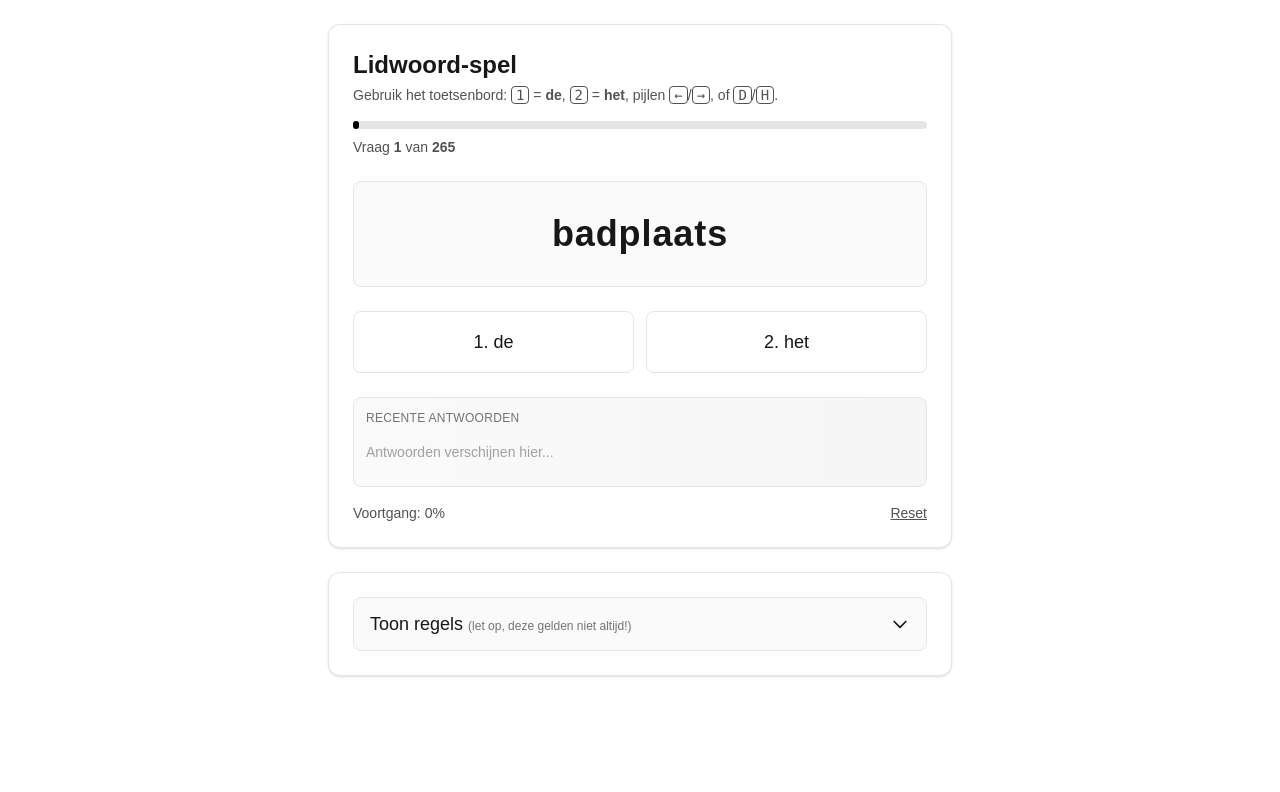
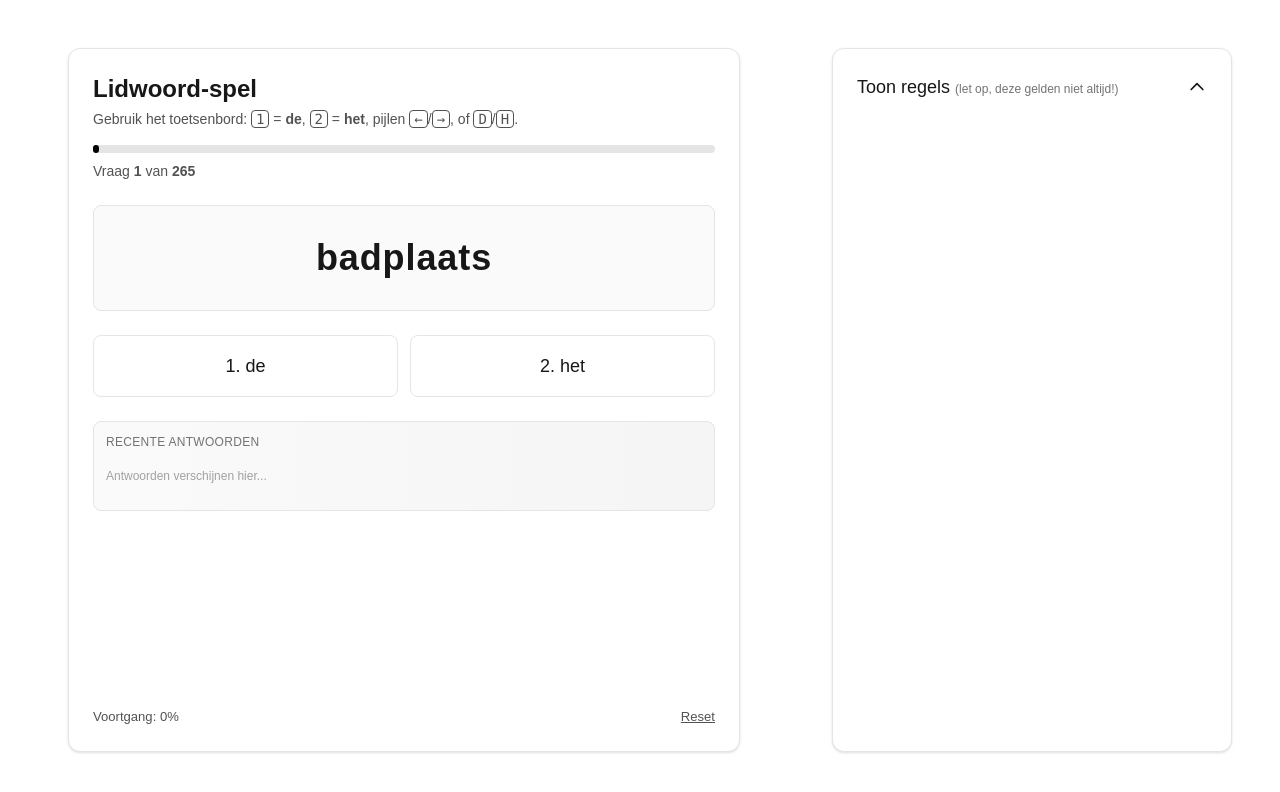
Before and after one commit to karlhorky/nederlands-de-of-het, a Next.js app: page / in a window 1280 px wide. Shown: the top 792 px of the page. Built offline with nearby package versions, Linux system fonts and the light colour scheme.

Commit message:
Add container queries to shrink Game elements when rules shown

```diff
--- a/app/Game.tsx
+++ b/app/Game.tsx
@@ -93,10 +93,12 @@ export default function Game() {
   // show lightweight shell while initializing
   if (!state) {
     return (
-      <main className="mx-auto max-w-2xl p-6">
-        <section className="rounded-xl border border-neutral-200 bg-white p-6 text-neutral-900 shadow-sm dark:border-neutral-800 dark:bg-neutral-900 dark:text-neutral-100">
-          <h1 className="text-2xl font-semibold">Lidwoord-spel</h1>
-          <p className="mt-2 text-sm text-neutral-600 dark:text-neutral-400">
+      <main className="h-full p-3 lg:p-6 min-h-0 flex items-center justify-center @container">
+        <section className="w-full max-w-2xl h-fit rounded-xl border border-neutral-200 bg-white p-4 lg:p-6 @max-h-[350px]:p-3 text-neutral-900 shadow-sm dark:border-neutral-800 dark:bg-neutral-900 dark:text-neutral-100 flex flex-col justify-center">
+          <h1 className="text-xl lg:text-2xl @max-h-[350px]:text-lg @max-[360px]:text-base font-semibold">
+            Lidwoord-spel
+          </h1>
+          <p className="mt-2 text-sm @max-h-[350px]:text-xs text-neutral-600 dark:text-neutral-400">
             Bezig met laden…
           </p>
         </section>
@@ -114,41 +116,51 @@ export default function Game() {
   if (state.done) {
     const wrong = state.answers.filter((a) => !a.correct);
     return (
-      <main className="mx-auto max-w-2xl p-6">
-        <section className="rounded-xl border border-neutral-200 bg-white p-6 text-neutral-900 shadow-sm dark:border-neutral-800 dark:bg-neutral-900 dark:text-neutral-100">
-          <h1 className="mb-2 text-2xl font-semibold">Klaar!</h1>
-          <p className="mb-6 text-neutral-700 dark:text-neutral-300">
+      <main className="h-full p-3 lg:p-6 min-h-0 flex items-center justify-center @container">
+        <section className="w-full max-w-2xl h-fit max-h-full rounded-xl border border-neutral-200 bg-white p-4 lg:p-6 @max-h-[350px]:p-3 text-neutral-900 shadow-sm dark:border-neutral-800 dark:bg-neutral-900 dark:text-neutral-100 flex flex-col overflow-hidden">
+          <div className="flex-shrink-0">
+            <h1 className="mb-2 text-xl lg:text-2xl @max-h-[350px]:text-lg @max-[360px]:text-base font-semibold">
+              Klaar!
+            </h1>
+            <p className="mb-4 lg:mb-6 @max-h-[350px]:mb-3 text-neutral-700 @max-h-[350px]:text-sm dark:text-neutral-300">
               Je had <strong>{correctCount}</strong> van de{' '}
               <strong>{total}</strong> goed.
             </p>
+          </div>
 
           {wrong.length > 0 ? (
             <>
-              <h2 className="mb-3 text-lg font-semibold">
+              <div className="flex-1 min-h-0 flex flex-col">
+                <h2 className="mb-3 text-base lg:text-lg font-semibold flex-shrink-0">
                   Herhalen — fout gemaakte woorden
                 </h2>
-              <ul className="mb-6 space-y-2">
+                <div className="flex-1 overflow-y-auto min-h-0">
+                  <ul className="mb-4 lg:mb-6 space-y-2">
                     {wrong.map((a) => {
                       const w = dataset[a.index]!;
                       return (
                         <li
                           key={`wrong-${a.index}`}
-                      className="flex items-center justify-between rounded-lg border border-neutral-200 p-3 dark:border-neutral-800"
+                          className="flex items-center justify-between rounded-lg border border-neutral-200 p-2 lg:p-3 dark:border-neutral-800"
                         >
                           <span>
-                        <span className="mr-2 rounded bg-neutral-100 px-2 py-0.5 text-sm text-neutral-800 dark:bg-neutral-800 dark:text-neutral-100">
+                            <span className="mr-2 rounded bg-neutral-100 px-2 py-0.5 text-xs lg:text-sm text-neutral-800 dark:bg-neutral-800 dark:text-neutral-100">
                               {a.chosen}
                             </span>
-                        <span className="font-medium">{w.word}</span>
+                            <span className="font-medium text-sm lg:text-base">
+                              {w.word}
                             </span>
-                      <span className="text-sm text-neutral-600 dark:text-neutral-400">
+                          </span>
+                          <span className="text-xs lg:text-sm text-neutral-600 dark:text-neutral-400">
                             juist: <strong>{w.article}</strong>
                           </span>
                         </li>
                       );
                     })}
                   </ul>
-              <div className="flex gap-3">
+                </div>
+              </div>
+              <div className="flex gap-3 @max-h-[350px]:gap-2 flex-shrink-0">
                 <button
                   onClick={() => {
                     const fresh = createGameStateFromIndices(
@@ -156,7 +168,7 @@ export default function Game() {
                     );
                     save(fresh);
                   }}
-                  className="inline-flex items-center justify-center rounded-lg border border-neutral-200 bg-white px-4 py-2 text-sm font-medium text-neutral-900 hover:bg-neutral-50 focus:outline-none focus-visible:ring-2 focus-visible:ring-black dark:border-neutral-700 dark:bg-neutral-900 dark:text-neutral-100 dark:hover:bg-neutral-800"
+                  className="inline-flex items-center justify-center rounded-lg border border-neutral-200 bg-white px-3 lg:px-4 @max-h-[350px]:px-2 py-2 text-xs lg:text-sm @max-h-[350px]:text-xs font-medium text-neutral-900 hover:bg-neutral-50 focus:outline-none focus-visible:ring-2 focus-visible:ring-black dark:border-neutral-700 dark:bg-neutral-900 dark:text-neutral-100 dark:hover:bg-neutral-800"
                 >
                   Oefen opnieuw (alleen fouten)
                 </button>
@@ -165,14 +177,14 @@ export default function Game() {
                     const fresh = createFreshGameState(dataset.length);
                     save(fresh);
                   }}
-                  className="inline-flex items-center justify-center rounded-lg bg-black px-4 py-2 text-sm font-medium text-white hover:bg-black/90 focus:outline-none focus-visible:ring-2 focus-visible:ring-black"
+                  className="inline-flex items-center justify-center rounded-lg bg-black px-3 lg:px-4 @max-h-[350px]:px-2 py-2 text-xs lg:text-sm @max-h-[350px]:text-xs font-medium text-white hover:bg-black/90 focus:outline-none focus-visible:ring-2 focus-visible:ring-black"
                 >
                   Oefen opnieuw (alles)
                 </button>
               </div>
             </>
           ) : (
-            <div className="rounded-lg bg-green-50 p-4 text-green-900 dark:bg-green-900/40 dark:text-green-100">
+            <div className="rounded-lg bg-green-50 p-4 text-green-900 dark:bg-green-900/40 dark:text-green-100 flex-shrink-0">
               Top! Alles goed 🎉
             </div>
           )}
@@ -182,11 +194,13 @@ export default function Game() {
   }
 
   return (
-    <main className="mx-auto max-w-2xl p-6">
-      <section className="rounded-xl border border-neutral-200 bg-white p-6 text-neutral-900 shadow-sm dark:border-neutral-800 dark:bg-neutral-900 dark:text-neutral-100">
-        <header className="mb-6">
-          <h1 className="text-2xl font-semibold">Lidwoord-spel</h1>
-          <p className="mt-1 text-sm text-neutral-600 dark:text-neutral-400">
+    <main className="h-full min-h-0 p-3 lg:p-6 flex items-stretch justify-center @container">
+      <section className="w-full max-w-2xl h-full flex flex-col rounded-xl border border-neutral-200 bg-white p-4 lg:p-6 text-neutral-900 shadow-sm dark:border-neutral-800 dark:bg-neutral-900 dark:text-neutral-100 [container-type:size] [container-name:game]">
+        <header className="mb-4 lg:mb-6 scale-margin-medium scale-margin-small scale-margin-tiny scale-margin-mini flex-shrink-0">
+          <h1 className="text-xl lg:text-2xl scale-on-large scale-on-medium scale-on-small font-semibold">
+            Lidwoord-spel
+          </h1>
+          <p className="mt-1 text-xs lg:text-sm scale-on-tiny text-neutral-600 dark:text-neutral-400 hide-on-large">
             Gebruik het toetsenbord:{' '}
             <kbd className="rounded border px-1">1</kbd> = <b>de</b>,{' '}
             <kbd className="rounded border px-1">2</kbd> = <b>het</b>, pijlen{' '}
@@ -195,22 +209,23 @@ export default function Game() {
             <kbd className="rounded border px-1">D</kbd>/
             <kbd className="rounded border px-1">H</kbd>.
           </p>
-          <div className="mt-4 h-2 w-full rounded-full bg-neutral-200 dark:bg-neutral-800">
+          <div className="mt-3 lg:mt-4 h-2 scale-progress-mini w-full rounded-full bg-neutral-200 dark:bg-neutral-800">
             <div
-              className="h-2 rounded-full bg-black transition-all dark:bg-white"
+              className="h-2 scale-progress-mini rounded-full bg-black transition-all dark:bg-white"
               style={{ width: `${Math.max(1, Math.floor(progress * 100))}%` }}
               aria-hidden="true"
             />
           </div>
-          <p className="mt-2 text-sm text-neutral-600 dark:text-neutral-400">
+          <p className="mt-2 text-xs lg:text-sm scale-on-tiny text-neutral-600 dark:text-neutral-400 hide-on-short">
             Vraag <strong>{state.answers.length + 1}</strong> van{' '}
             <strong>{total}</strong>
           </p>
         </header>
 
-        <div className="mb-6">
+        <div className="flex-1 flex flex-col min-h-0">
+          <div className="mb-4 lg:mb-6 scale-margin-medium scale-margin-small scale-margin-tiny scale-margin-mini flex-shrink-0">
             <div
-            className="mb-6 rounded-lg border border-neutral-200 bg-neutral-50 px-4 py-8 text-center text-4xl font-semibold tracking-wide dark:border-neutral-800 dark:bg-neutral-800"
+              className="mb-4 lg:mb-6 scale-margin-medium scale-margin-small scale-margin-tiny scale-margin-mini rounded-lg border border-neutral-200 bg-neutral-50 px-4 py-6 lg:py-8 scale-word-large scale-word-medium scale-word-small scale-word-tiny scale-word-mini text-center text-2xl lg:text-4xl font-semibold tracking-wide dark:border-neutral-800 dark:bg-neutral-800"
               aria-live="polite"
             >
               {current.word}
@@ -221,7 +236,7 @@ export default function Game() {
                 ref={btnDeRef}
                 onClick={() => answer('de')}
                 aria-keyshortcuts="1 D ArrowLeft"
-              className={`inline-flex items-center justify-center rounded-lg border border-neutral-200 px-5 py-4 text-lg font-medium text-current hover:bg-neutral-50 focus:outline-none focus-visible:ring-2 focus-visible:ring-black dark:border-neutral-700 dark:hover:bg-neutral-800 ${
+                className={`inline-flex items-center justify-center rounded-lg border border-neutral-200 px-3 lg:px-5 py-3 lg:py-4 scale-buttons-medium scale-buttons-small scale-buttons-tiny scale-buttons-mini text-base lg:text-lg font-medium text-current hover:bg-neutral-50 focus:outline-none focus-visible:ring-2 focus-visible:ring-black dark:border-neutral-700 dark:hover:bg-neutral-800 ${
                   flash &&
                   state.answers.length > 0 &&
                   state.answers[state.answers.length - 1]?.chosen === 'de'
@@ -237,7 +252,7 @@ export default function Game() {
                 ref={btnHetRef}
                 onClick={() => answer('het')}
                 aria-keyshortcuts="2 H ArrowRight"
-              className={`inline-flex items-center justify-center rounded-lg border border-neutral-200 px-5 py-4 text-lg font-medium text-current hover:bg-neutral-50 focus:outline-none focus-visible:ring-2 focus-visible:ring-black dark:border-neutral-700 dark:hover:bg-neutral-800 ${
+                className={`inline-flex items-center justify-center rounded-lg border border-neutral-200 px-3 lg:px-5 py-3 lg:py-4 scale-buttons-medium scale-buttons-small scale-buttons-tiny scale-buttons-mini text-base lg:text-lg font-medium text-current hover:bg-neutral-50 focus:outline-none focus-visible:ring-2 focus-visible:ring-black dark:border-neutral-700 dark:hover:bg-neutral-800 ${
                   flash &&
                   state.answers.length > 0 &&
                   state.answers[state.answers.length - 1]?.chosen === 'het'
@@ -253,8 +268,8 @@ export default function Game() {
           </div>
 
           {/* Recent answers ticker - always shown to prevent height changes */}
-        <div className="mb-4 overflow-hidden rounded-lg border border-neutral-200 bg-gradient-to-r from-neutral-50 to-neutral-100 p-3 dark:border-neutral-700 dark:from-neutral-800 dark:to-neutral-700">
-          <div className="mb-2 text-xs font-medium uppercase tracking-wide text-neutral-500 dark:text-neutral-400">
+          <div className="mb-4 scale-margin-medium scale-margin-small scale-margin-tiny scale-margin-mini overflow-hidden rounded-lg border border-neutral-200 bg-gradient-to-r from-neutral-50 to-neutral-100 p-3 scale-padding-medium scale-padding-small scale-padding-tiny scale-padding-mini dark:border-neutral-700 dark:from-neutral-800 dark:to-neutral-700 flex-shrink-0">
+            <div className="mb-2 text-xs scale-on-tiny font-medium uppercase tracking-wide text-neutral-500 dark:text-neutral-400">
               Recente antwoorden
             </div>
             <div className="flex items-center gap-2 overflow-x-auto pb-1 min-h-[2.5rem]">
@@ -268,14 +283,16 @@ export default function Game() {
                     return (
                       <div
                         key={`recent-${recentAnswer.index}-${state.answers.length}`}
-                      className={`flex min-w-0 flex-shrink-0 items-center gap-2 rounded-md px-3 py-2 text-sm transition-all ${
+                        className={`flex min-w-0 flex-shrink-0 items-center gap-2 rounded-md px-3 py-2 scale-padding-small scale-padding-tiny scale-padding-mini text-xs scale-on-tiny transition-all ${
                           isCorrect
                             ? 'bg-green-100 text-green-800 dark:bg-green-900/30 dark:text-green-300'
                             : 'bg-red-100 text-red-800 dark:bg-red-900/30 dark:text-red-300'
                         }`}
                       >
-                      <span className="text-xs">{isCorrect ? '✓' : '✗'}</span>
-                      <span className="text-xs opacity-75">
+                        <span className="text-xs scale-on-tiny">
+                          {isCorrect ? '✓' : '✗'}
+                        </span>
+                        <span className="text-xs scale-on-tiny opacity-75">
                           {isCorrect ? (
                             <>
                               {recentAnswer.chosen} {word.word}
@@ -293,14 +310,15 @@ export default function Game() {
                     );
                   })
               ) : (
-              <div className="text-sm text-neutral-400 dark:text-neutral-500">
+                <div className="text-xs scale-on-tiny text-neutral-400 dark:text-neutral-500">
                   Antwoorden verschijnen hier...
                 </div>
               )}
             </div>
           </div>
+        </div>
 
-        <footer className="flex items-center justify-between text-sm text-neutral-600 dark:text-neutral-400">
+        <footer className="flex items-center justify-between text-neutral-600 dark:text-neutral-400 flex-shrink-0 footer-text">
           <span>Voortgang: {Math.round(progress * 100)}%</span>
           <button
             className="underline hover:no-underline focus:outline-none focus-visible:ring-2 focus-visible:ring-black"
--- a/app/globals.css
+++ b/app/globals.css
@@ -1,4 +1,97 @@
 @import 'tailwindcss';
+
+/* Height-based container queries for game card - balanced approach */
+@container game (height < 32rem) {
+  .hide-on-large {
+    @apply hidden;
+  }
+  .scale-on-large {
+    @apply text-base;
+  }
+  .scale-word-large {
+    @apply text-3xl py-5;
+  }
+}
+
+@container game (height < 28rem) {
+  .hide-on-short {
+    @apply hidden;
+  }
+  .scale-on-medium {
+    @apply text-sm;
+  }
+  .scale-padding-medium {
+    @apply p-3;
+  }
+  .scale-margin-medium {
+    @apply mb-3;
+  }
+  .scale-word-medium {
+    @apply text-2xl py-4;
+  }
+  .scale-buttons-medium {
+    @apply py-2.5 text-base;
+  }
+}
+
+@container game (height < 24rem) {
+  .scale-on-small {
+    @apply text-xs;
+  }
+  .scale-padding-small {
+    @apply p-2;
+  }
+  .scale-margin-small {
+    @apply mb-2;
+  }
+  .scale-buttons-small {
+    @apply py-2 text-sm;
+  }
+  .scale-word-small {
+    @apply text-xl py-3;
+  }
+}
+
+@container game (height < 20rem) {
+  .scale-on-tiny {
+    @apply text-xs;
+  }
+  .scale-padding-tiny {
+    @apply p-1.5;
+  }
+  .scale-margin-tiny {
+    @apply mb-1.5;
+  }
+  .scale-buttons-tiny {
+    @apply py-1.5 text-xs;
+  }
+  .scale-word-tiny {
+    @apply text-lg py-2;
+  }
+}
+
+@container game (height < 16rem) {
+  .scale-word-mini {
+    @apply text-base py-1;
+  }
+  .scale-buttons-mini {
+    @apply py-1 text-xs;
+  }
+  .scale-progress-mini {
+    @apply h-1;
+  }
+  .scale-padding-mini {
+    @apply p-1;
+  }
+  .scale-margin-mini {
+    @apply mb-1;
+  }
+}
+
+/* Footer text scaling based on container height */
+.footer-text {
+  font-size: clamp(0.7rem, 2cqh, 0.875rem);
+}
 
 /* Design tokens */
 :root {
--- a/app/layout.tsx
+++ b/app/layout.tsx
@@ -11,8 +11,8 @@ export default function RootLayout({
   children: React.ReactNode;
 }) {
   return (
-    <html lang="nl">
-      <body className="min-h-dvh antialiased bg-neutral-50 text-neutral-900 dark:bg-neutral-950 dark:text-neutral-100">
+    <html lang="nl" className="h-full">
+      <body className="h-full antialiased bg-neutral-50 text-neutral-900 dark:bg-neutral-950 dark:text-neutral-100">
         {children}
       </body>
     </html>
--- a/app/page.tsx
+++ b/app/page.tsx
@@ -2,11 +2,17 @@ import Game from './Game';
 
 export default function Page() {
   return (
-    <>
+    <div className="h-full flex flex-col lg:flex-row lg:gap-6 lg:p-6 overflow-hidden">
+      {/* Game Section */}
+      <div className="flex-1 lg:min-w-0 min-h-0 flex flex-col overflow-hidden">
         <Game />
-      <div className="mx-auto max-w-2xl p-6 pt-0">
-        <details className="rounded-xl border border-neutral-200 bg-white p-6 text-neutral-900 shadow-sm dark:border-neutral-800 dark:bg-neutral-900 dark:text-neutral-100">
-          <summary className="cursor-pointer list-none flex items-center justify-between w-full px-4 py-3 text-lg font-medium bg-neutral-50 hover:bg-neutral-100 dark:bg-neutral-800 dark:hover:bg-neutral-700 rounded-lg border border-neutral-200 dark:border-neutral-700 focus:outline-none focus-visible:ring-2 focus-visible:ring-black transition-colors [&::-webkit-details-marker]:hidden">
+      </div>
+
+      {/* Rules Section */}
+      <div className="flex-shrink-0 lg:w-96 xl:w-[28rem] min-h-0 max-h-[40vh] sm:max-h-[50vh] flex justify-center lg:max-h-full overflow-hidden">
+        <div className="w-full max-w-2xl lg:max-w-none h-full p-3 lg:p-6">
+          <details className="h-full rounded-xl border border-neutral-200 bg-white text-neutral-900 shadow-sm dark:border-neutral-800 dark:bg-neutral-900 dark:text-neutral-100 flex flex-col overflow-hidden">
+            <summary className="cursor-pointer list-none flex items-center justify-between w-full text-base lg:text-lg font-medium focus:outline-none focus-visible:ring-2 focus-visible:ring-black transition-colors [&::-webkit-details-marker]:hidden flex-shrink-0 p-4 lg:p-6">
               <span>
                 Toon regels{' '}
                 <span className="text-xs font-normal text-neutral-500 dark:text-neutral-400">
@@ -14,7 +20,7 @@ export default function Page() {
                 </span>
               </span>
               <svg
-              className="w-5 h-5 transition-transform duration-200 [details[open]_&]:rotate-180"
+                className="w-5 h-5 transition-transform rotate-180 duration-200 [details[open]_&]:rotate-0"
                 fill="none"
                 stroke="currentColor"
                 viewBox="0 0 24 24"
@@ -28,68 +34,69 @@ export default function Page() {
               </svg>
             </summary>
 
-          <div className="mt-4 grid grid-cols-1 gap-6 min-[480px]:grid-cols-2">
+            <div className="flex-1 overflow-y-auto min-h-0 p-4 lg:p-6">
+              <div className="grid grid-cols-1 gap-4 lg:gap-6 min-[480px]:grid-cols-2 lg:grid-cols-1 xl:grid-cols-2 pb-4">
                 <div>
-              <h3 className="mb-3 text-lg font-semibold text-neutral-900 dark:text-neutral-100">
+                  <h3 className="mb-3 text-base lg:text-lg font-semibold text-neutral-900 dark:text-neutral-100">
                     DE-woorden
                   </h3>
-              <ul className="space-y-2 text-sm">
-                <li className="rounded-lg border border-neutral-100 p-3 dark:border-neutral-800">
+                  <ul className="space-y-2 text-xs lg:text-sm">
+                    <li className="rounded-lg border border-neutral-100 p-2 lg:p-3 dark:border-neutral-800">
                       <strong>Woorden in het meervoud</strong>
                     </li>
-                <li className="rounded-lg border border-neutral-100 p-3 dark:border-neutral-800">
+                    <li className="rounded-lg border border-neutral-100 p-2 lg:p-3 dark:border-neutral-800">
                       <strong>Beroepen</strong>
                     </li>
-                <li className="rounded-lg border border-neutral-100 p-3 dark:border-neutral-800">
+                    <li className="rounded-lg border border-neutral-100 p-2 lg:p-3 dark:border-neutral-800">
                       <strong>Personen</strong>
                     </li>
-                <li className="rounded-lg border border-neutral-100 p-3 dark:border-neutral-800">
+                    <li className="rounded-lg border border-neutral-100 p-2 lg:p-3 dark:border-neutral-800">
                       <strong>Bergen en rivieren</strong>
                     </li>
-                <li className="rounded-lg border border-neutral-100 p-3 dark:border-neutral-800">
+                    <li className="rounded-lg border border-neutral-100 p-2 lg:p-3 dark:border-neutral-800">
                       <strong>Groenten, fruit, bomen en planten</strong>
                     </li>
-                <li className="rounded-lg border border-neutral-100 p-3 dark:border-neutral-800">
+                    <li className="rounded-lg border border-neutral-100 p-2 lg:p-3 dark:border-neutral-800">
                       <strong>Letters en cijfers</strong>
                     </li>
-                <li className="rounded-lg border border-neutral-100 p-3 dark:border-neutral-800">
+                    <li className="rounded-lg border border-neutral-100 p-2 lg:p-3 dark:border-neutral-800">
                       <strong>
-                    Vrouwelijke woorden die eindigen op -ing, -ie, -ij, -heid,
-                    -teit, -a, -nis, -st, -schap, -de
+                        Vrouwelijke woorden die eindigen op -ing, -ie, -ij,
+                        -heid, -teit, -a, -nis, -st, -schap, -de
                       </strong>
                     </li>
                   </ul>
                 </div>
 
                 <div>
-              <h3 className="mb-3 text-lg font-semibold text-neutral-900 dark:text-neutral-100">
+                  <h3 className="mb-3 text-base lg:text-lg font-semibold text-neutral-900 dark:text-neutral-100">
                     HET-woorden
                   </h3>
-              <ul className="space-y-2 text-sm">
-                <li className="rounded-lg border border-neutral-100 p-3 dark:border-neutral-800">
+                  <ul className="space-y-2 text-xs lg:text-sm">
+                    <li className="rounded-lg border border-neutral-100 p-2 lg:p-3 dark:border-neutral-800">
                       <strong>Verkleinwoorden</strong>
                     </li>
-                <li className="rounded-lg border border-neutral-100 p-3 dark:border-neutral-800">
+                    <li className="rounded-lg border border-neutral-100 p-2 lg:p-3 dark:border-neutral-800">
                       <strong>
-                    Woorden van twee of meer lettergrepen die beginnen met be-,
-                    ge-, ver-, ont-
+                        Woorden van twee of meer lettergrepen die beginnen met
+                        be-, ge-, ver-, ont-
                       </strong>
                     </li>
-                <li className="rounded-lg border border-neutral-100 p-3 dark:border-neutral-800">
+                    <li className="rounded-lg border border-neutral-100 p-2 lg:p-3 dark:border-neutral-800">
                       <strong>Namen van talen</strong>
                     </li>
-                <li className="rounded-lg border border-neutral-100 p-3 dark:border-neutral-800">
+                    <li className="rounded-lg border border-neutral-100 p-2 lg:p-3 dark:border-neutral-800">
                       <strong>Namen van metalen</strong>
                     </li>
-                <li className="rounded-lg border border-neutral-100 p-3 dark:border-neutral-800">
+                    <li className="rounded-lg border border-neutral-100 p-2 lg:p-3 dark:border-neutral-800">
                       <strong>Windrichtingen</strong>
                     </li>
-                <li className="rounded-lg border border-neutral-100 p-3 dark:border-neutral-800">
+                    <li className="rounded-lg border border-neutral-100 p-2 lg:p-3 dark:border-neutral-800">
                       <strong>
                         Woorden die eindigen op -isme, -ment, -sel, -um
                       </strong>
                     </li>
-                <li className="rounded-lg border border-neutral-100 p-3 dark:border-neutral-800">
+                    <li className="rounded-lg border border-neutral-100 p-2 lg:p-3 dark:border-neutral-800">
                       <strong>
                         Zelfstandige naamwoorden afgeleid van werkwoorden
                       </strong>
@@ -97,8 +104,10 @@ export default function Page() {
                   </ul>
                 </div>
               </div>
+            </div>
           </details>
         </div>
-    </>
+      </div>
+    </div>
   );
 }
```
Lines whose indentation alone changed are shown as unchanged.
